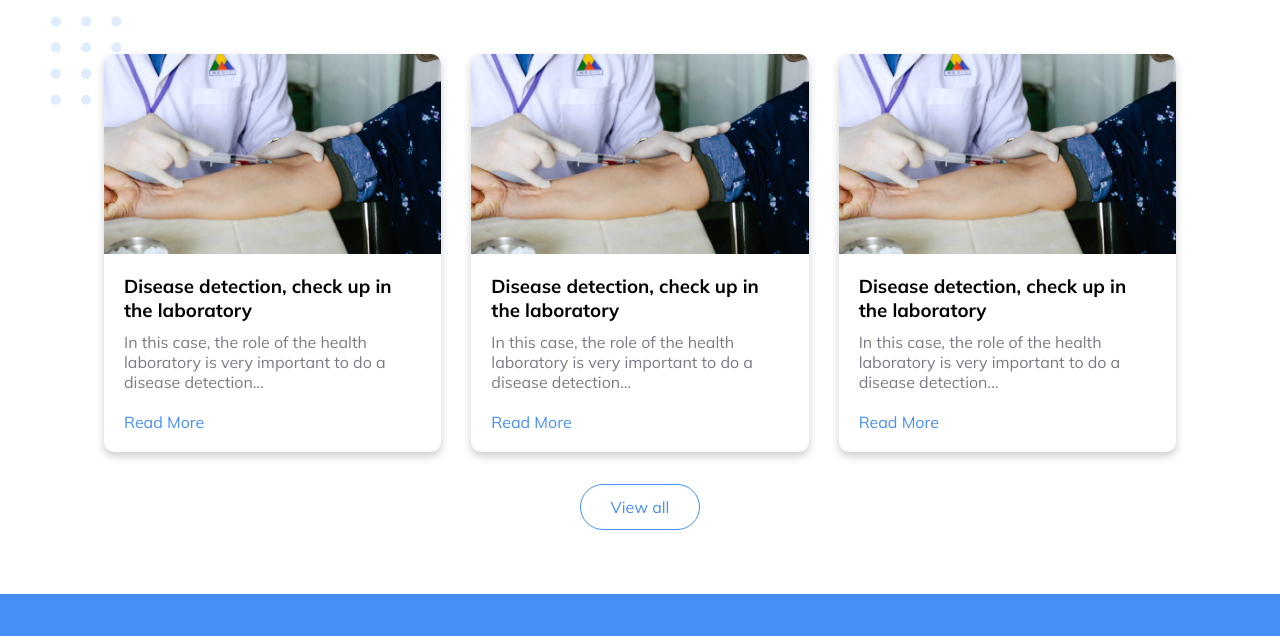
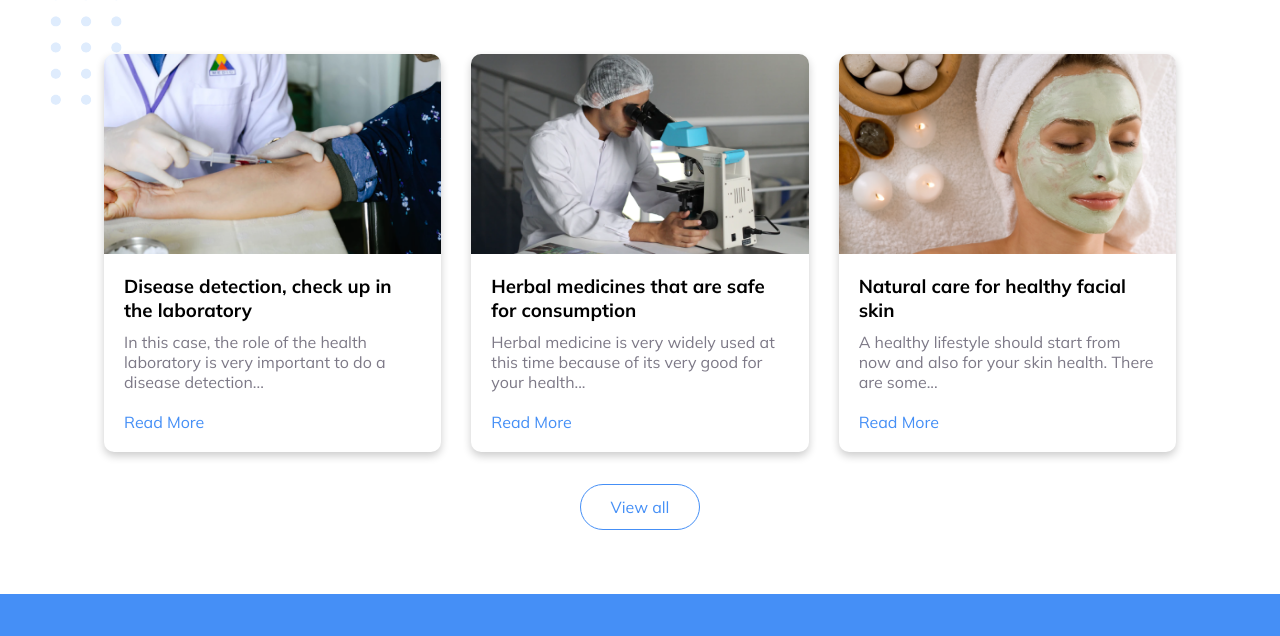
Before and after one commit to MPHDigital-RSA/Trafalga, a plain HTML site: page index.html in a window 1280 px wide. Shown: the part 3129-3765 px from the top of the page. Drawn offline with Linux system fonts and the light colour scheme.

Commit message:
content update

```diff
--- a/index.html
+++ b/index.html
@@ -193,25 +193,25 @@
                     </div>
                     <div class="blog-item blog-item-2">
                         <div class="blog-image">
-                            <img src="images/blog-image-1.png" alt="blog image 1">
+                            <img src="images/blog-image-2.png" alt="blog image 2">
                         </div>
                         <div class="blog-text">
-                            <h3>Disease detection, check
-                                up in the laboratory</h3>
-                            <p>In this case, the role of the health laboratory is very important to do
-                                a disease detection...</p>
+                            <h3>Herbal medicines that are
+                                safe for consumption</h3>
+                            <p>Herbal medicine is very widely used at this time because of its very good for your
+                                health...</p>
                             <a href="#">Read More</a>
                         </div>
                     </div>
                     <div class="blog-item blog-item-3">
                         <div class="blog-image">
-                            <img src="images/blog-image-1.png" alt="blog image 1">
+                            <img src="images/blog-image-3.png" alt="blog image 3">
                         </div>
                         <div class="blog-text">
-                            <h3>Disease detection, check
-                                up in the laboratory</h3>
-                            <p>In this case, the role of the health laboratory is very important to do
-                                a disease detection...</p>
+                            <h3>Natural care for healthy
+                                facial skin</h3>
+                            <p>A healthy lifestyle should start from now and also for your skin health.
+                                There are some...</p>
                             <a href="#">Read More</a>
                         </div>
                     </div>
```
